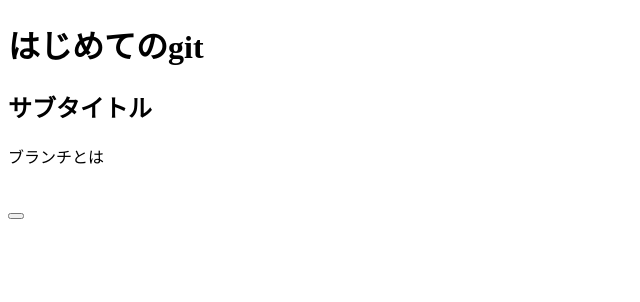
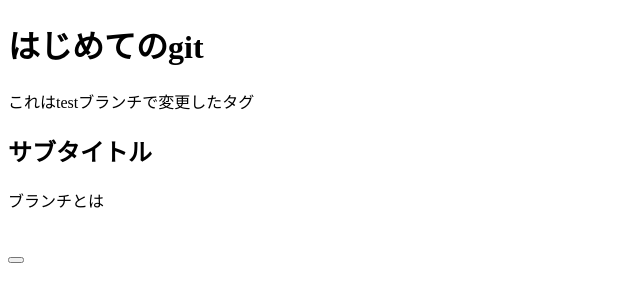
Before and after one commit to buntarian/test, a plain HTML site: page index.html in a window 1280 px wide. Shown: the whole page, without its empty margins (0-640 px from the left). Drawn offline with Linux system fonts and the light colour scheme.

Commit message:
ブランチで変更

```diff
--- a/index.html
+++ b/index.html
@@ -8,6 +8,7 @@
   </head>
   <body>
     <h1>はじめてのgit</h1>
+    <p>これはtestブランチで変更したタグ</p>
     <h2>サブタイトル</h2>
     <p>ブランチとは</p>
     <br />
```
